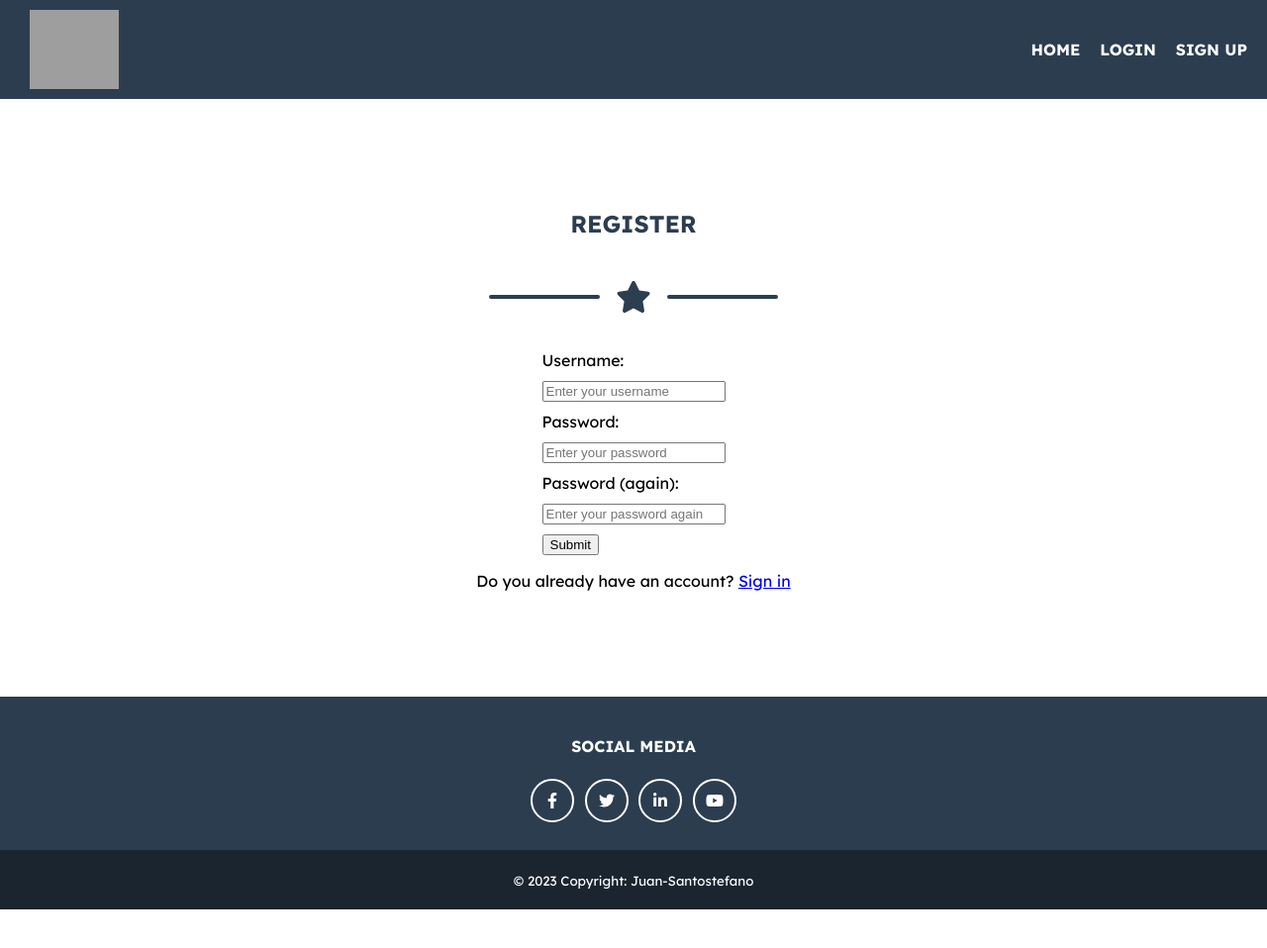
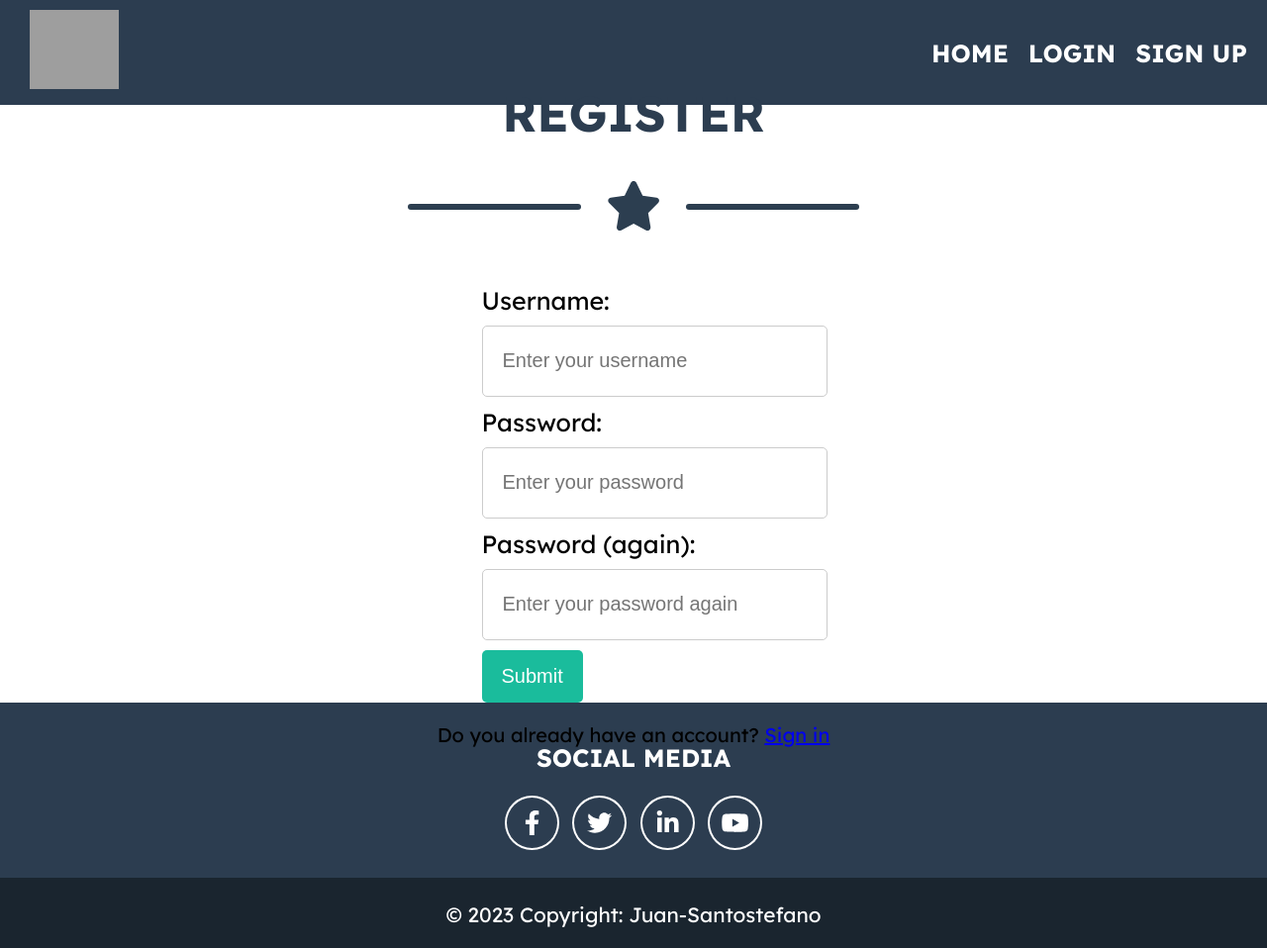
Before and after one commit to jpsantostefano/restaurant-advisor, a Django app: page /register/ in a window 1280 px wide. Shown: the whole page at 99% size. Before the commit the page ends 919 px from the top, so only its background shows below. Run offline with Django 4.2, Linux system fonts and the light colour scheme; some libraries are stand-ins or nearby versions; grey boxes are pictures that could not be loaded.

Commit message:
input tag design improved

```diff
--- a/static/css/style.css
+++ b/static/css/style.css
@@ -1,6 +1,7 @@
 body, html {
   margin: 0;
   padding: 0;
+  font-size: 25px;
 }
 
 
@@ -149,6 +150,8 @@ footer a:hover{
   text-align: center;
   text-transform: uppercase;
   color: #2C3D50;
+  margin-bottom: 0px;
+  font-size: 50px;
 }
 
 .lexend-deca-title {
@@ -169,10 +172,6 @@ label {
   display: block;
 }
 
-button {
-  margin-top: 10px;
-}
-
 .login-register-section{
   height: 63vh;
 }
@@ -180,6 +179,15 @@ button {
 .edit-comment-profile-section{
   text-align: center;
   height: 65vh;
+}
+
+.profile-section{
+  text-align: center;
+  height: 90vh;
+}
+
+.height-section{
+  height: 100vh;
 }
 
 .info-section{
@@ -190,6 +198,7 @@ button {
 
 .question {
   text-align: center;
+  font-size: 20px;
 }
 
 .comments{
@@ -207,7 +216,7 @@ button {
 
 button a {
   text-decoration: none;
-  color: black;
+  color: white;
 }
 
 /******* ALERT MESSAGES ********/
@@ -282,3 +291,33 @@ button a {
   border: 1px solid #EDD;
   color: #A66;
 }
+
+.login-register-input{
+  font-size: 20px;
+  padding: 10px 20px;
+  height: 50px;
+  width: 100%;
+  border: 1px solid #ccc;
+  border-radius: 5px;
+}
+
+.button {
+  background-color: #1ABC9C;
+  color: white;
+  padding: 15px 20px;
+  font-size: 20px;
+  border: none;
+  border-radius: 5px;
+  cursor: pointer;
+  font-size: 20px;
+  margin-top: 10px;
+}
+
+.button:hover {
+  background-color: #32a38c;
+}
+
+.margin-section{
+  margin-left: 800px;
+  margin-right: 800px;
+}
--- a/templates/edit_profile.html
+++ b/templates/edit_profile.html
@@ -2,8 +2,8 @@
 {% block content %}
 
 <!-- Contact Section-->
-<section>
-    <div class="edit-comment-profile-section info-section">
+<section class="margin-section">
+    <div class="profile-section info-section height-section">
         <!-- Contact Section Heading-->
         <h2 class="section-title">Edit Profile</h2>
         <!-- Icon Divider-->
@@ -18,7 +18,7 @@
             {% csrf_token %}
             {{ form.as_p }}
             <div>
-                <button type="submit">Save Changes</button>
+                <button class="button" type="submit">Save Changes</button>
             </div>
         </form>
     </div>
--- a/templates/index.html
+++ b/templates/index.html
@@ -24,7 +24,7 @@
             <div class="nav-container">
                 <!-- LOGO -->
                 <div class="nav-logo">
-                    <img src="https://res.cloudinary.com/dccb0yehp/image/upload/v1700366684/media/images/logo-png_nuhmkw.png" width="90"  height="80" alt="logo">
+                    <a href="{% url 'index' %}"><img src="https://res.cloudinary.com/dccb0yehp/image/upload/v1700366684/media/images/logo-png_nuhmkw.png" width="90"  height="80" alt="logo"></a>
                 </div>
 
                 <!-- ALERT MESSAGES -->
--- a/templates/profile_view.html
+++ b/templates/profile_view.html
@@ -3,7 +3,7 @@
 
 <!-- PROFILE SECTION-->
 <section>
-    <div class="info-section edit-comment-profile-section">
+    <div class="info-section profile-section">
         <!-- Contact Section Heading-->
         <h2 class="section-title">{{ profile.user.username }}'s Profile</h2>
         <!-- Icon Divider-->
@@ -38,7 +38,7 @@
             <img src="{{ profile.image.url }}" width="200px" height="200px" alt="profile-image">
         {% endif %}
         <br>
-        <button><a href="{% url 'edit_profile' request.user.id %}">Edit profile</a></button>
+        <button class="button"><a href="{% url 'edit_profile' request.user.id %}">Edit profile</a></button>
         </div>
 
     </div>
--- a/templates/registration/login.html
+++ b/templates/registration/login.html
@@ -36,16 +36,16 @@
                 <!-- Username input-->
 
                     <label for="usuario">Username:</label>
-                    <input type="text" name="username" placeholder="Type your username"/>
+                    <input class="login-register-input" type="text" name="username" placeholder="Type your username"/>
 
                 <!-- Password input-->
 
                     <label for="pass">Password:</label>
-                    <input type="password" name="password" placeholder="Type your password"/>
+                    <input class="login-register-input" type="password" name="password" placeholder="Type your password"/>
 
                 <!-- Login Button-->
                 <div>
-                <button type="submit">Login</button>
+                <button class="button" type="submit">Login</button>
                 </div>
             </form>
         </div>
--- a/templates/registration/register.html
+++ b/templates/registration/register.html
@@ -22,26 +22,25 @@
                     <!-- Name input-->
                     <div>
                         <label for="name">Username:</label>
-                        <input id="username" name="username" type="text" placeholder="Enter your username" required />
-
+                        <input class="login-register-input" id="username" name="username" type="text" placeholder="Enter your username" required />
                     </div>
 
                     <!-- Password input-->
                     <div>
                         <label for="password">Password:</label>
-                        <input class="form-control" id="password" name="password" type="password" placeholder="Enter your password" required/>
+                        <input class="login-register-input" id="password" name="password" type="password" placeholder="Enter your password" required/>
 
                     </div>
 
                     <!-- Password again input-->
                     <div>
                         <label for="password2">Password (again):</label>
-                        <input class="form-control" type="password" id="password2" name="password2" placeholder="Enter your password again" required/>
+                        <input class="login-register-input" type="password" id="password2" name="password2" placeholder="Enter your password again" required/>
                     </div>
 
                     <!-- Submit Button-->
                     <div>
-                    <button type="submit">Submit</button>
+                    <button class="button" type="submit">Submit</button>
 
                 </div>
 
```
Also changed, not shown: whereToEat/forms.py (+7 -0 lines).
